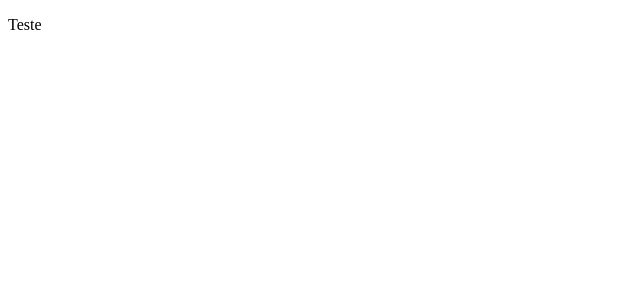
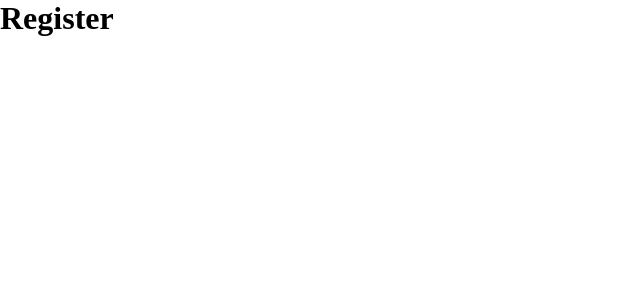
Before and after one commit to Panemiko/maua-online, a React (Create React App) app: page /register in a window 1280 px wide. Shown: the top 300 px of the page, without its empty margins (0-640 px from the left). Built offline with nearby package versions, Linux system fonts and the light colour scheme.

Commit message:
add: react Routes handler

```diff
--- /dev/null
+++ b/src/App.tsx
@@ -0,0 +1,19 @@
+import React from 'react'
+import { BrowserRouter as Router, Route, Switch } from 'react-router-dom'
+import GlobalStyle from './styles/Global'
+import RegisterPage from './pages/Register'
+import NotFound from './pages/NotFound'
+
+const App: React.FC = () => {
+    return (
+        <Router>
+            <GlobalStyle />
+            <Switch>
+                <Route path="/register" component={RegisterPage} />
+                <Route component={NotFound} />
+            </Switch>
+        </Router>
+    )
+}
+
+export default App
--- a/src/index.tsx
+++ b/src/index.tsx
@@ -1,16 +1,11 @@
+import React from 'react'
 import ReactDOM from 'react-dom'
 
-import { BrowserRouter, Switch, Route } from 'react-router-dom'
-
-import RegisterPage from './pages/Register'
-import NotFound from './pages/NotFound'
+import App from './App'
 
 ReactDOM.render(
-    <BrowserRouter>
-        <Switch>
-            <Route path="/register" exact={true} component={RegisterPage} />
-            <Route component={NotFound} />
-        </Switch>
-    </BrowserRouter>,
+    <React.StrictMode>
+        <App />
+    </React.StrictMode>,
     document.getElementById(`root`)
 )
--- a/src/pages/Register.tsx
+++ b/src/pages/Register.tsx
@@ -3,9 +3,7 @@ import React from 'react'
 const RegisterPage: React.FC = () => {
 
     return (
-        <div>
-            <p>Teste</p>
-        </div>
+        <h1>Register</h1>
     )
 
 }
--- /dev/null
+++ b/src/styles/Global.ts
@@ -0,0 +1,12 @@
+import { createGlobalStyle } from 'styled-components'
+
+const GlobalStyle = createGlobalStyle`
+
+    * {
+        padding: 0;
+        margin: 0;
+    }
+
+`
+
+export default GlobalStyle
```
